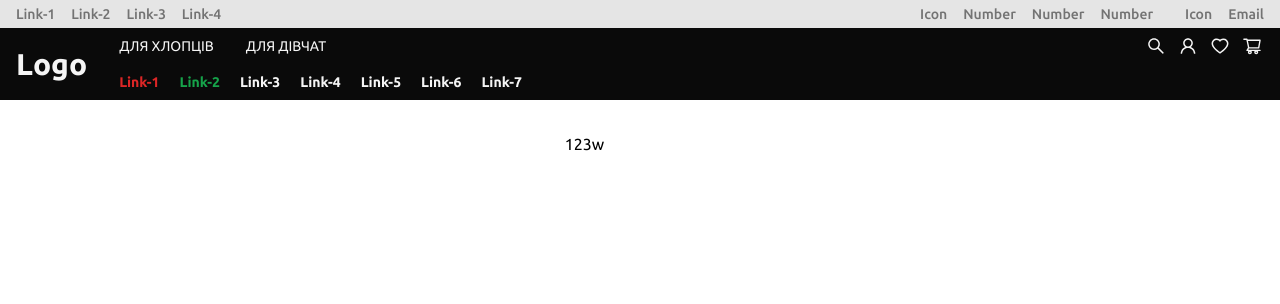
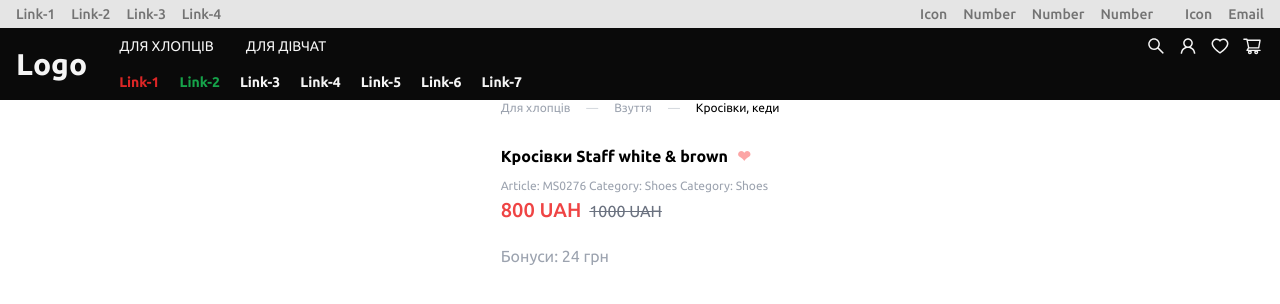
Before and after one commit to DeFosu/react-shop-clothes-template, a React (Vite) app: page /pview in a window 1280 px wide. Shown: the top 304 px of the page. Built offline with nearby package versions, Linux system fonts and the light colour scheme.

Commit message:
feat: mod ProductPage Fixes #23

```diff
--- a/src/components/ProductCard/ProductCard.tsx
+++ b/src/components/ProductCard/ProductCard.tsx
@@ -2,10 +2,10 @@ import React, { useState } from "react";
 import type { TProductData } from "./ProductCard.props";
 
 const ProductCard: React.FC<TProductData> = (product) => {
-    const [value, setValue] = useState(0);
+    const [value, setValue] = useState('❤');
 
     const handleClick = () => {
-        setValue((prevValue) => (prevValue === 0 ? 1 : 0));
+        setValue((prevValue) => (prevValue === '❤' ? '🖤' : '❤'));
     };
 
     // проверка
@@ -32,7 +32,7 @@ const ProductCard: React.FC<TProductData> = (product) => {
                     </span>
                 )}
                 <button
-                    className="absolute flex items-center justify-center w-8 h-8 text-red-300 bg-white rounded-full shadow-md top-2 right-2"
+                    className="absolute flex items-center justify-center w-8 h-8 bg-white rounded-full shadow-md top-2 right-2"
                     onClick={handleClick}
                 >
                     {value}
--- /dev/null
+++ b/src/components/ProductDetails/ProductDetails.tsx
@@ -0,0 +1,57 @@
+import React, {useState} from 'react';
+
+
+
+const ProductDetails = () => {
+  const hasDiscount = true;
+const [value, setValue] = useState('❤');
+
+const handleClick = () => {
+    setValue((prevValue) => (prevValue === '❤' ? '🖤' : '❤'));
+};
+
+  // Функция для расчета бонуса (3% от текущей цены)
+  // const calculateBonus = (price) => {
+  //   return (price * 0.03).toFixed(2);
+  // };
+  return (
+    <div className="mx-auto ">
+       <div className="pb-6 text-xs font-normal text-gray-400 flex items-center space-x-4">
+      <span>Для хлопців</span>
+      <span className="text-gray-300">—</span>
+      <span>Взуття</span>
+      <span className="text-gray-300">—</span>
+      <span className="text-black">Кросівки, кеди</span>
+    </div>
+      <div className="text-base font-semibold">
+        Кросівки Staff white & brown
+        <button
+                    className=" w-8 h-8 text-red-300 top-2 right-2 rounded-full"
+                    onClick={handleClick}
+                >
+                    {value}
+                </button>
+      </div>
+      <span className="py-1 space-x-2 text-xs text-gray-400">Article: MS0276 Category: Shoes Category: Shoes</span>
+      <div className="pb-4">
+                <span
+                    className={`inline-block text-xl font-medium ${
+                        hasDiscount && "text-red-500"
+                    }`}
+                >
+                    800 UAH
+                </span>
+                {hasDiscount && (
+                    <span className="pl-2 text-base font-normal text-gray-500 line-through">
+                        1000 UAH
+                    </span>
+                )}
+            </div>
+        <p className="text-gray-400 mt-1">Бонуси: 24 грн</p>
+        {/* сделать ологику выщета бонуса в размере 3 проц от цены*/}
+      </div>
+
+  );
+};
+
+export default ProductDetails;
--- a/src/pages/PView.tsx
+++ b/src/pages/PView.tsx
@@ -1,11 +1,12 @@
 import React from "react";
+import ProductDetails from "../components/ProductDetails/ProductDetails";
 
 
 
 const PView: React.FC = () => {
     return (
-        <div className="grid grid-cols-2 gap-4 pt-8 sm:grid-cols-3">
-         123w
+        <div className="">
+         <ProductDetails />
         </div>
     );
 };
```
